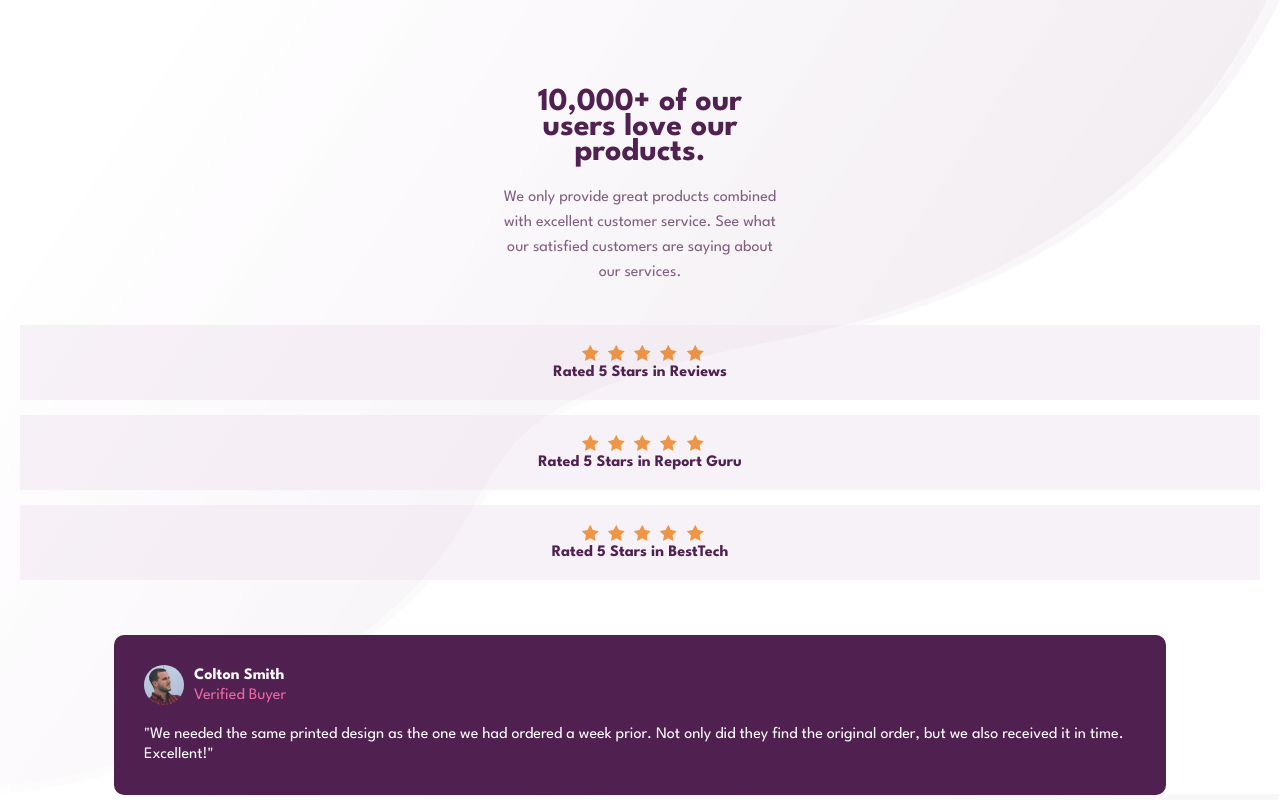
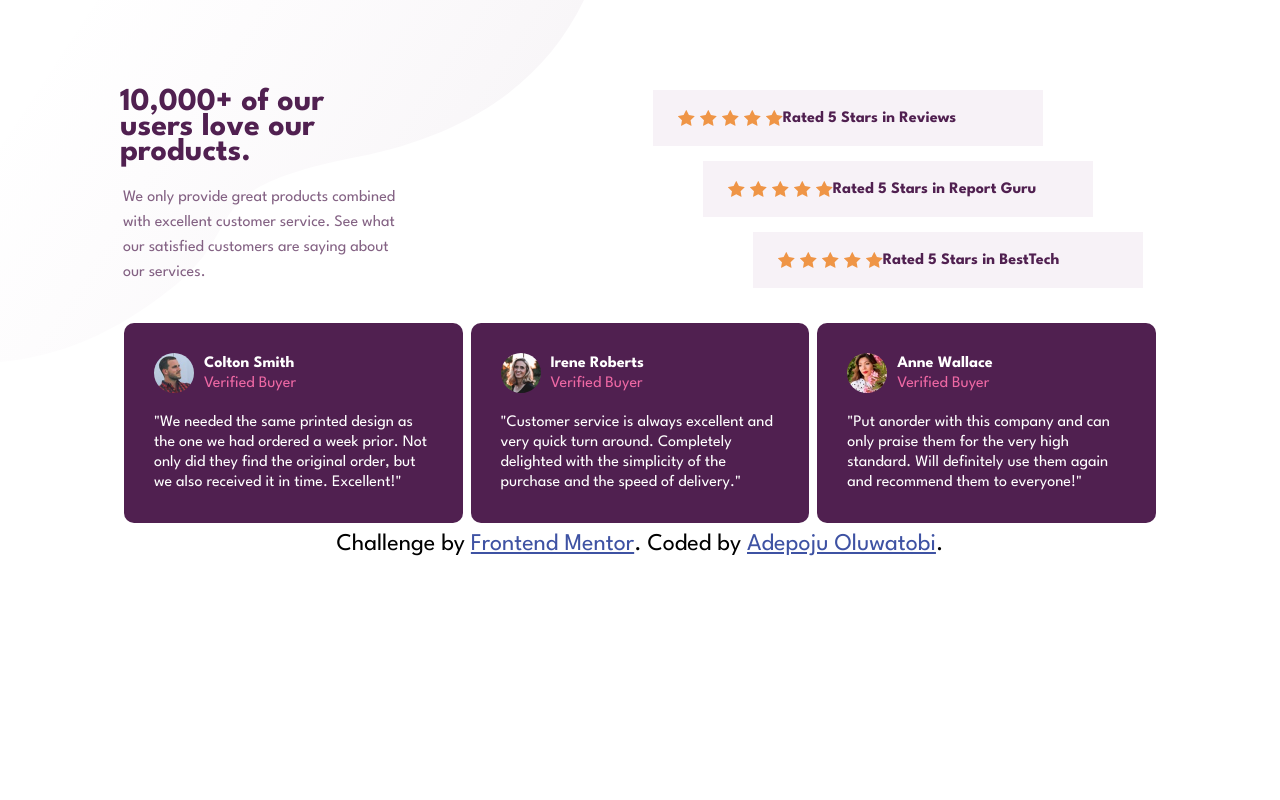
Before and after one commit to adepoju-oluwatobi/social-product-section, a website: page index.html in a window 1280 px wide. Shown: the top 800 px of the page. Drawn offline with Linux system fonts and the light colour scheme.

Commit message:
finished

```diff
--- a/index.html
+++ b/index.html
@@ -23,7 +23,9 @@
   </head>
   <body>
     <img class="bg-top" src="./images/bg-pattern-top-mobile.svg" alt="" />
+    <img class="bg-top-desktop" src="./images/bg-pattern-top-desktop.svg" alt="">
 
+   <div class="split-one">
     <section class="one">
       <p class="title">10,000+ of our users love our products.</p>
       <p class="text">
@@ -33,7 +35,7 @@
     </section>
 
     <section class="two">
-      <div class="rate">
+      <div class="rate one">
         <img src="./images/icon-star.svg" alt="" />
         <img src="./images/icon-star.svg" alt="" />
         <img src="./images/icon-star.svg" alt="" />
@@ -41,7 +43,7 @@
         <img src="./images/icon-star.svg" alt="" />
         <p>Rated 5 Stars in Reviews</p>
       </div>
-      <div class="rate">
+      <div class="rate two">
         <img src="./images/icon-star.svg" alt="" />
         <img src="./images/icon-star.svg" alt="" />
         <img src="./images/icon-star.svg" alt="" />
@@ -49,7 +51,7 @@
         <img src="./images/icon-star.svg" alt="" />
         <p>Rated 5 Stars in Report Guru</p>
       </div>
-      <div class="rate">
+      <div class="rate three">
         <img src="./images/icon-star.svg" alt="" />
         <img src="./images/icon-star.svg" alt="" />
         <img src="./images/icon-star.svg" alt="" />
@@ -58,6 +60,7 @@
         <p>Rated 5 Stars in BestTech</p>
       </div>
     </section>
+   </div>
 
     <section class="three">
       <div class="profile">
--- a/style.css
+++ b/style.css
@@ -1,32 +1,37 @@
-*{
+* {
   margin: 0;
   padding: 0;
 }
 .attribution {
-    font-size: 11px;
+  padding: 20px;
+  font-size: 24px;
   text-align: center;
+  margin-top: -20px;
 }
 .attribution a {
   color: hsl(228, 45%, 44%);
 }
-body{
-    font-family: 'League Spartan', sans-serif;
+body {
+  font-family: "League Spartan", sans-serif;
   width: 100%;
   height: 100vh;
 }
-.bg-top{
+.bg-top {
   position: absolute;
   width: 99%;
   /* top: 10px; */
   /* transform: rotate(15deg); */
 }
-section{
+.bg-top-desktop {
+  display: none;
+}
+section {
   padding: 20px;
 }
-.one{
+.one {
   padding-top: 90px;
 }
-section.one .title{
+section.one .title {
   text-align: center;
   margin: auto;
   width: 15ch;
@@ -35,7 +40,7 @@ section.one .title{
   font-weight: bold;
   line-height: 25px;
 }
-section.one .text{
+section.one .text {
   text-align: center;
   padding-top: 20px;
   color: hsl(300, 43%, 22%);
@@ -44,7 +49,7 @@ section.one .text{
   margin: auto;
   line-height: 25px;
 }
-section.two .rate{
+section.two .rate {
   background: hsl(300, 24%, 96%);
   color: hsl(300, 43%, 22%);
   font-weight: bold;
@@ -52,14 +57,14 @@ section.two .rate{
   text-align: center;
   margin-bottom: 15px;
 }
-.rate img{
+.rate img {
   margin-left: 5px;
 }
-section.three img{
+section.three img {
   border-radius: 100%;
   width: 40px;
 }
-section.three .profile{
+section.three .profile {
   width: 80%;
   color: white;
   margin: auto;
@@ -69,29 +74,83 @@ section.three .profile{
   border-radius: 10px;
   background: hsl(300, 43%, 22%);
 }
-section.three .content{
+section.three .content {
   display: flex;
   gap: 10px;
   align-items: center;
 }
-section.three .name{
+section.three .name {
   font-weight: bold;
 }
-section.three .description{
+section.three .description {
   color: hsl(333, 80%, 67%);
 }
-section.three .data{
+section.three .data {
   display: flex;
   flex-direction: column;
   gap: 5px;
 }
-section.three .text{
+section.three .text {
   margin-top: 20px;
   line-height: 20px;
 }
-@media (min-width:425px){
-    body{
-        background: url('./images/bg-pattern-top-mobile.svg');
-        background-size: contain;
+@media (min-width: 768px) {
+  .bg-top {
+    display: none;
+  }
+  .bg-top-desktop {
+    display: block;
+    position: absolute;
+  }
+  section {
+    padding: 0 120px;
+  }
+  .split-one {
+    width: 100%;
+    display: flex;
+  }
+  section.one {
+    /* background: blue; */
+  }
+  section.one .title {
+    text-align: left;
+  }
+  section.one .text {
+    text-align: left;
+  }
+  section.two {
+    width: 50%;
+    margin-left: 10%;
+    padding: 90px 0 0 0;
+    /* background: black; */
+  }
+  section.two .rate {
+    display: flex;
+    align-items: center;
+    width: 350px;
+  }
+  section.two .two{
+    margin-left: 50px;
+  }
+  section.two .three{
+    margin-left: 100px;
+  }
+  section.three {
+    gap: -20px;
+    display: flex;
+    flex-direction: row;
+    margin-top: 20px;
+  }
+
+  section.three .profile {
+    gap: -10px;
+    width: fit-content;
+    /* width: calc(33.33% - 20px); Adjust profile width to fit 3 profiles in a row */
+  }
+
+  section.three .text {
+    width: 30ch; /* Adjust text width to fill the entire space */
+    margin-top: 20px; /* Reset top margin to your preferred spacing */
+    line-height: 20px;
   }
 }
```
Lines whose indentation alone changed are shown as unchanged.
